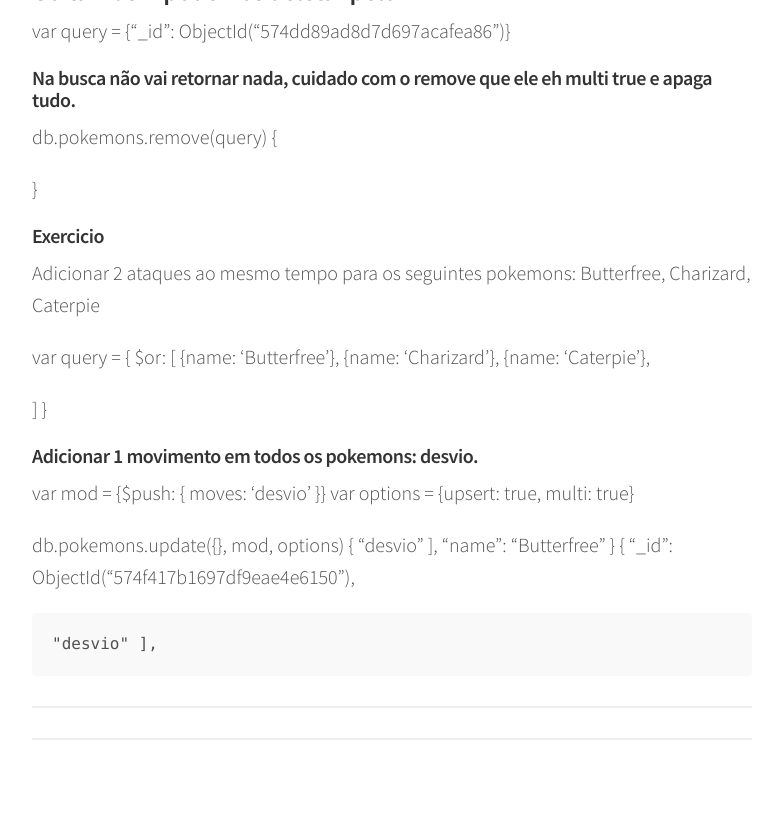
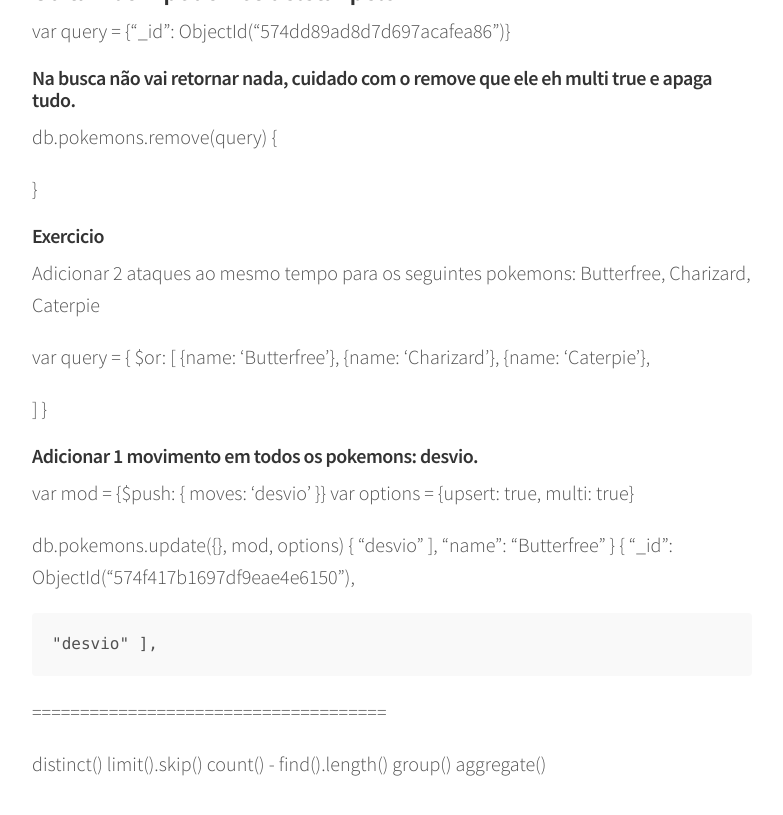
Before and after one commit to indrajithbandara/debug-blog, a Jekyll site: the page built from _posts/2016-05-14-mongodb.md, in a window 1280 px wide and 900 px high, scrolled down 17619 px. Shown: the top 815 px of the window, without its empty margins (248-1031 px from the left). Built offline with Jekyll 4.4.1, drawn with Linux system fonts in a browser that asks for light colours; comment, search, counter and statistics services are not loaded.

Commit message:
Começando aula 5

```diff
--- a/_posts/2016-05-14-mongodb.md
+++ b/_posts/2016-05-14-mongodb.md
@@ -765,5 +765,10 @@ db.pokemons.update({}, mod, options)
     "desvio"
 ],
 
-------------------------------------------
---------------------------------------
+=====================================
+
+distinct()
+limit().skip()
+count() - find().length()
+group()
+aggregate()
```
